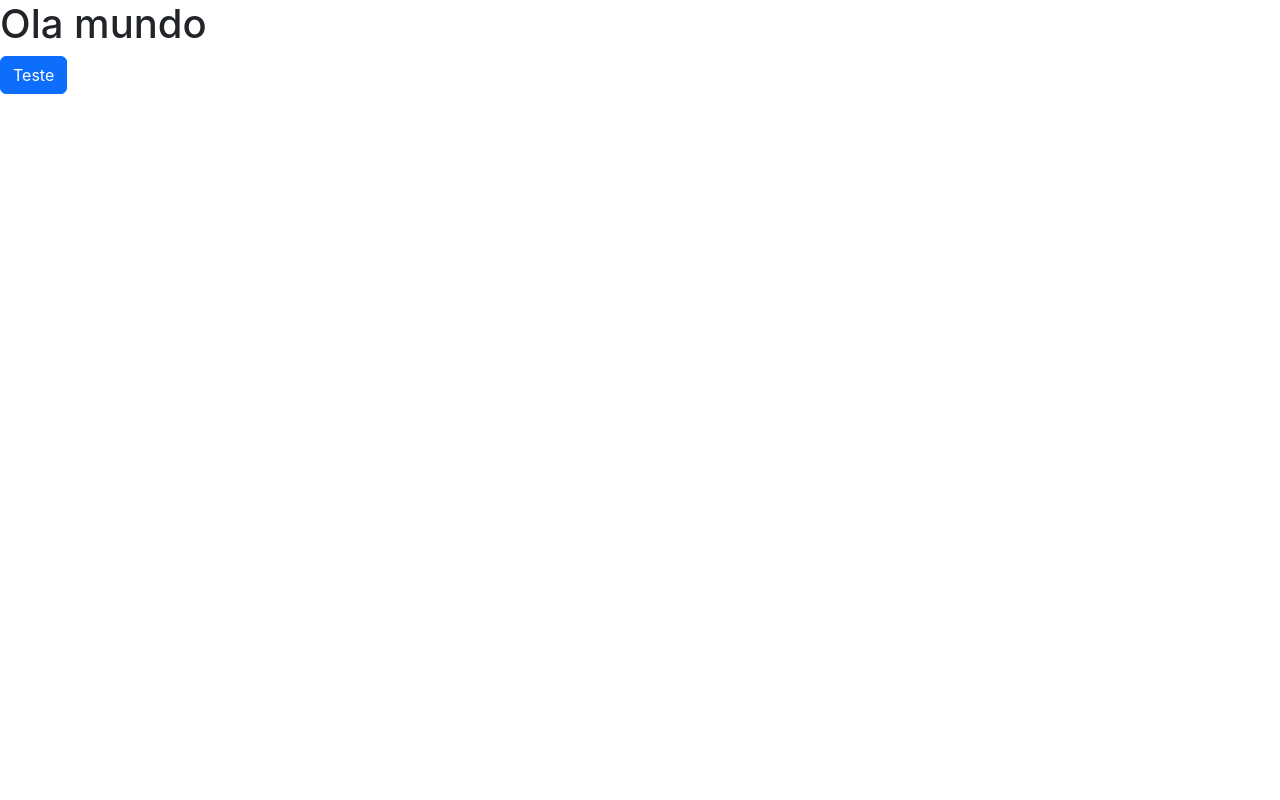
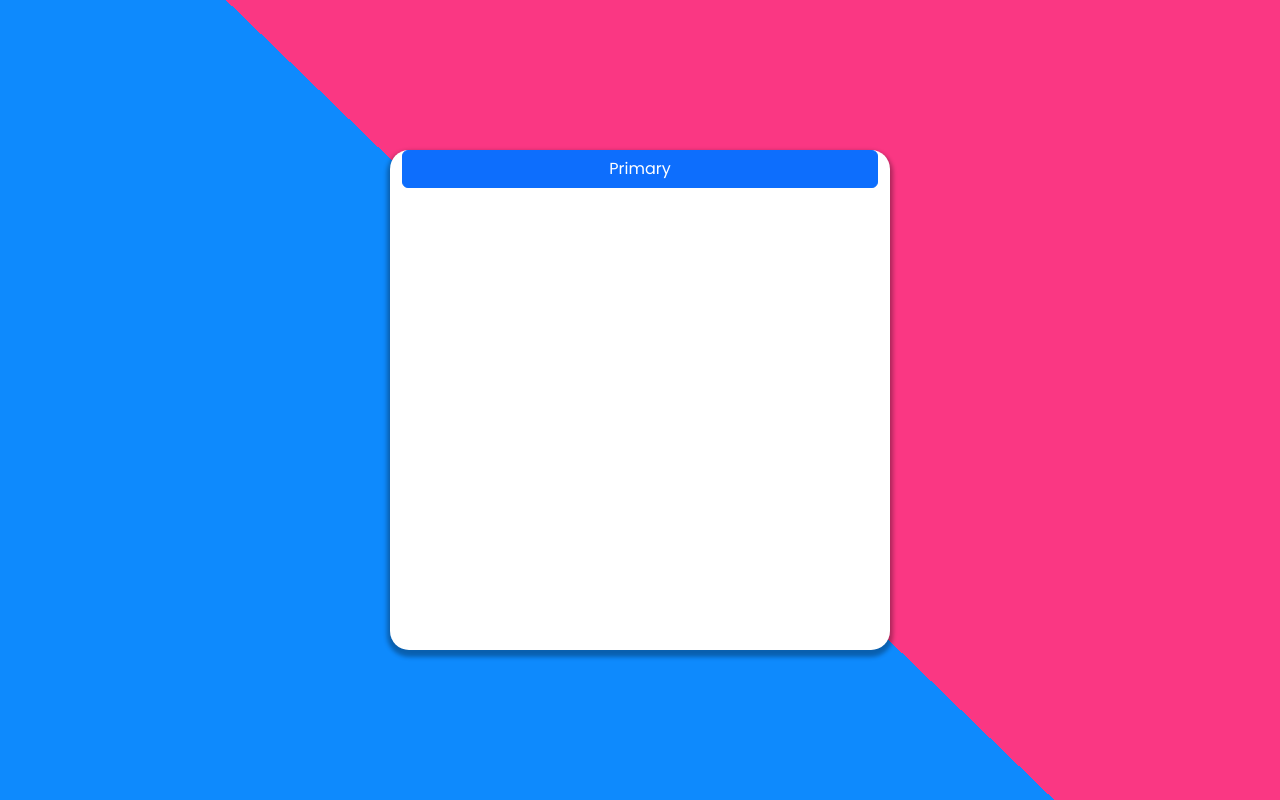
Before and after one commit to arthurMM801/TicFy, a React (Create React App) app in the folder front-end/: page / in a window 1280 px wide. Built offline with nearby package versions, Linux system fonts and the light colour scheme.

Commit message:
Atualização - Arquivo de rotas configurado

```diff
--- a/front-end/package.json
+++ b/front-end/package.json
@@ -11,7 +11,7 @@
     "react": "^18.2.0",
     "react-bootstrap": "^2.5.0",
     "react-dom": "^18.2.0",
-    "react-router-dom": "^6.4.1",
+    "react-router-dom": "^6.3.0",
     "react-scripts": "5.0.1",
     "web-vitals": "^2.1.4"
   },
--- a/front-end/src/App.js
+++ b/front-end/src/App.js
@@ -1,11 +1,11 @@
 import './App.css';
-import { Button } from 'react-bootstrap';
+import Rotas from './routes/router';
+
 
 function App() {
   return (
-    <div className="App">
-      <h1>Ola mundo</h1>
-      <Button>Teste</Button>
+    <div>
+      <Rotas/>
     </div>
   );
 }
--- a/front-end/src/index.css
+++ b/front-end/src/index.css
@@ -1,13 +1,15 @@
-body {
-  margin: 0;
-  font-family: -apple-system, BlinkMacSystemFont, 'Segoe UI', 'Roboto', 'Oxygen',
-    'Ubuntu', 'Cantarell', 'Fira Sans', 'Droid Sans', 'Helvetica Neue',
-    sans-serif;
-  -webkit-font-smoothing: antialiased;
-  -moz-osx-font-smoothing: grayscale;
+@import url('https://fonts.googleapis.com/css2?family=Poppins:ital,wght@0,100;0,200;0,300;0,400;0,500;0,600;0,700;0,800;0,900;1,100;1,200;1,300;1,400;1,500;1,600;1,700;1,800;1,900&display=swap');
+
+html,body,#root{
+  height: 100%;
 }
 
-code {
-  font-family: source-code-pro, Menlo, Monaco, Consolas, 'Courier New',
-    monospace;
+:root{
+  --azul: #0E8AFD;
+  --rosa: #FA3783;
 }
+
+body{
+  font-family: 'Poppins', sans-serif;
+  background-color: #efefef;
+}
--- /dev/null
+++ b/front-end/src/pages/Login/index.js
@@ -0,0 +1,14 @@
+import './login.css'
+
+const Login = ()=>{
+
+  return(
+    <body className='trasform'>
+        <div className='container'>
+          <button type="button" className="btn btn-primary" id="bb" >Primary</button>
+        </div>
+    </body>
+  )
+}
+
+export default Login
--- /dev/null
+++ b/front-end/src/pages/Login/login.css
@@ -0,0 +1,23 @@
+.trasform{
+  height: 100vh;
+  height: 100vh;
+  background:linear-gradient(
+    44deg,
+    var(--azul) 50%,
+    var(--rosa) 50%
+    );
+  display: flex;
+  justify-content: center;
+  align-items: center;
+  transition: all 2s ease;
+}
+
+.container{
+  display: flex;
+  flex-direction: column;
+  background-color: #fff;
+  width: 500px;
+  height: 500px;
+  border-radius: 19px;
+  box-shadow: 0px 4px 4px 3px rgba(0, 0, 0, 0.31);
+}
--- /dev/null
+++ b/front-end/src/routes/router.js
@@ -0,0 +1,16 @@
+import { BrowserRouter, Routes, Route } from 'react-router-dom'
+
+import Login from '../pages/Login'
+
+const Rotas = () =>{
+  return(
+    <BrowserRouter>
+    <Routes>
+      <Route path='/' element={ <Login/> }/>
+    </Routes>
+  </BrowserRouter>
+  )
+
+}
+
+export default Rotas;
```
Also changed, not shown: 1 other file (tests, documents, lock files or other folders).
